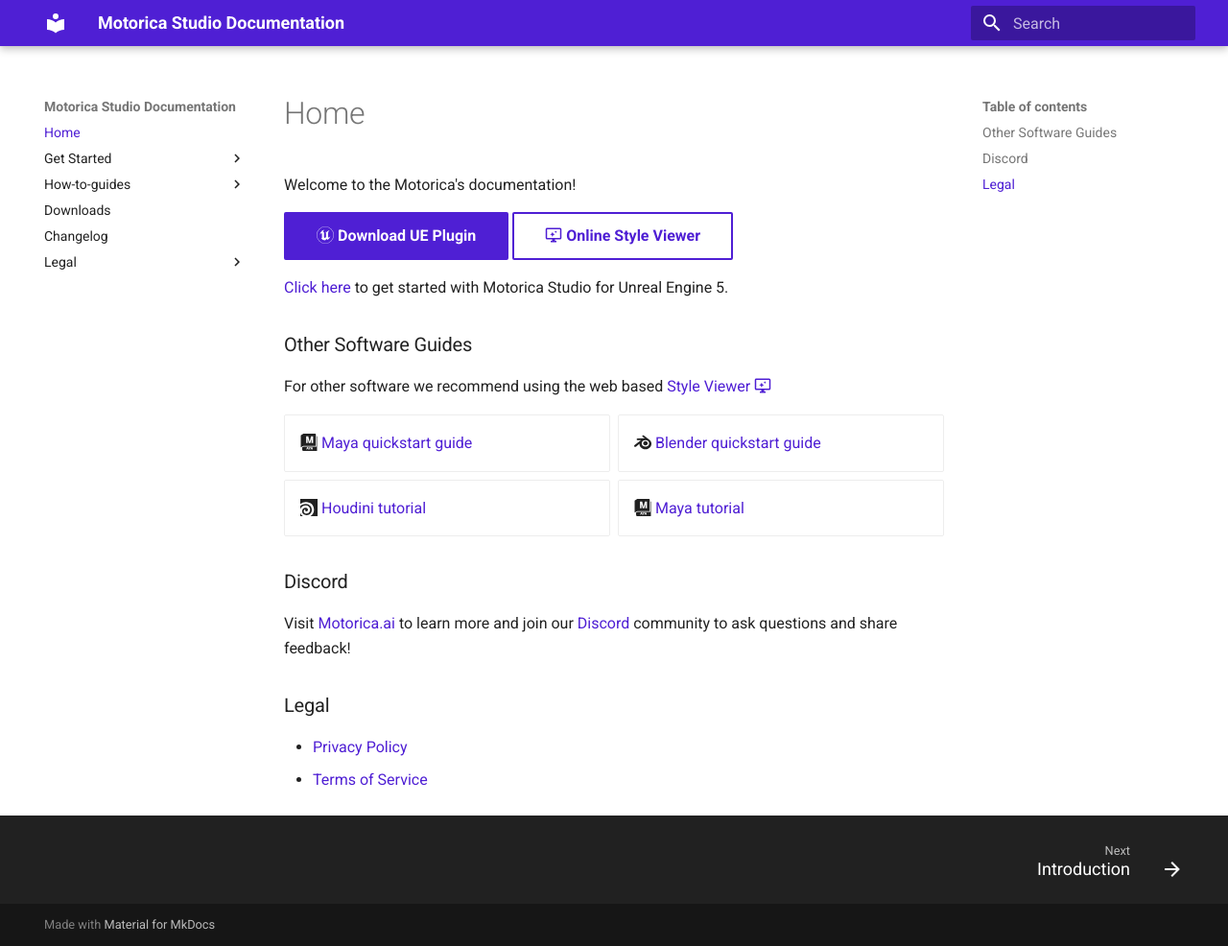
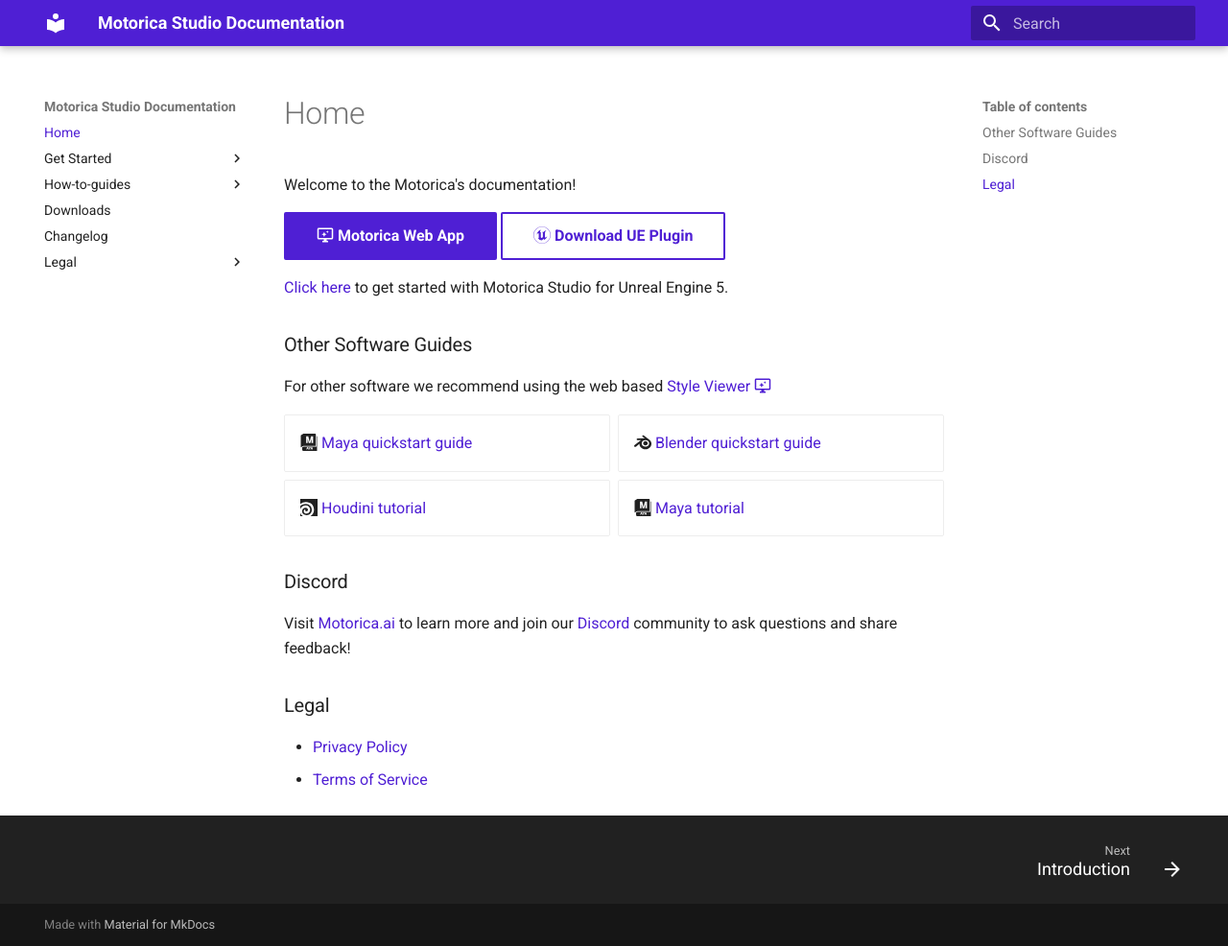
Before and after one commit to MotoricaAI/MoStudioDocs, an MkDocs documentation site: the page built from docs/index.md, in a window 1280 px wide and 986 px high. Shown: the whole window at 96% size. Built offline with MkDocs 1.6.1 and Material for MkDocs 9.7.7, drawn with Linux system fonts in a browser that asks for light colours.

Commit message:
Changesd 'Style Viewer' button to 'Web App', and swapped home page buttons

```diff
--- a/docs/index.md
+++ b/docs/index.md
@@ -18,13 +18,13 @@
 
 Welcome to the Motorica's documentation!
 
-[:simple-unrealengine: Download UE Plugin](downloads.md#motorica-studio-ue-plugin){ .md-button .md-button--primary } [:material-monitor-shimmer: Online Style Viewer](https://mogen.motorica.ai/){ .md-button }
+ [:material-monitor-shimmer: Motorica Web App](https://mogen.motorica.ai/){ .md-button .md-button--primary } [:simple-unrealengine: Download UE Plugin](downloads.md#motorica-studio-ue-plugin){ .md-button }
 
 [Click here](get-started/index.md) to get started with Motorica Studio for Unreal Engine 5.
 
 ### Other Software Guides
 
-For other software we recommend using the web based [Style Viewer :material-monitor-shimmer:](https://mogen.motorica.ai/)
+For other software we recommend using the web based [Style Viewer :material-monitor-shimmer:](https://app.motorica.ai/)
 
 <div class="grid cards" markdown>
 
```
Also changed, not shown: docs/downloads.md (+1 -1 lines).
